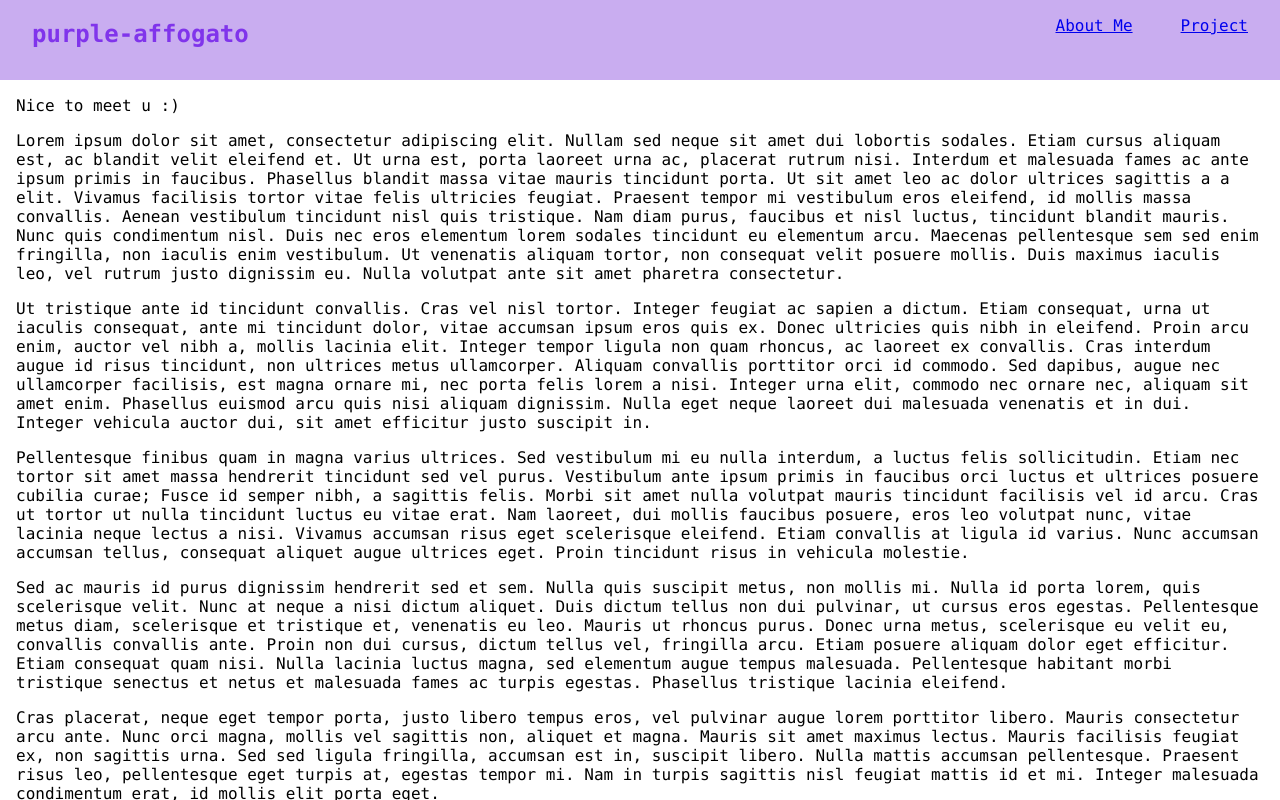
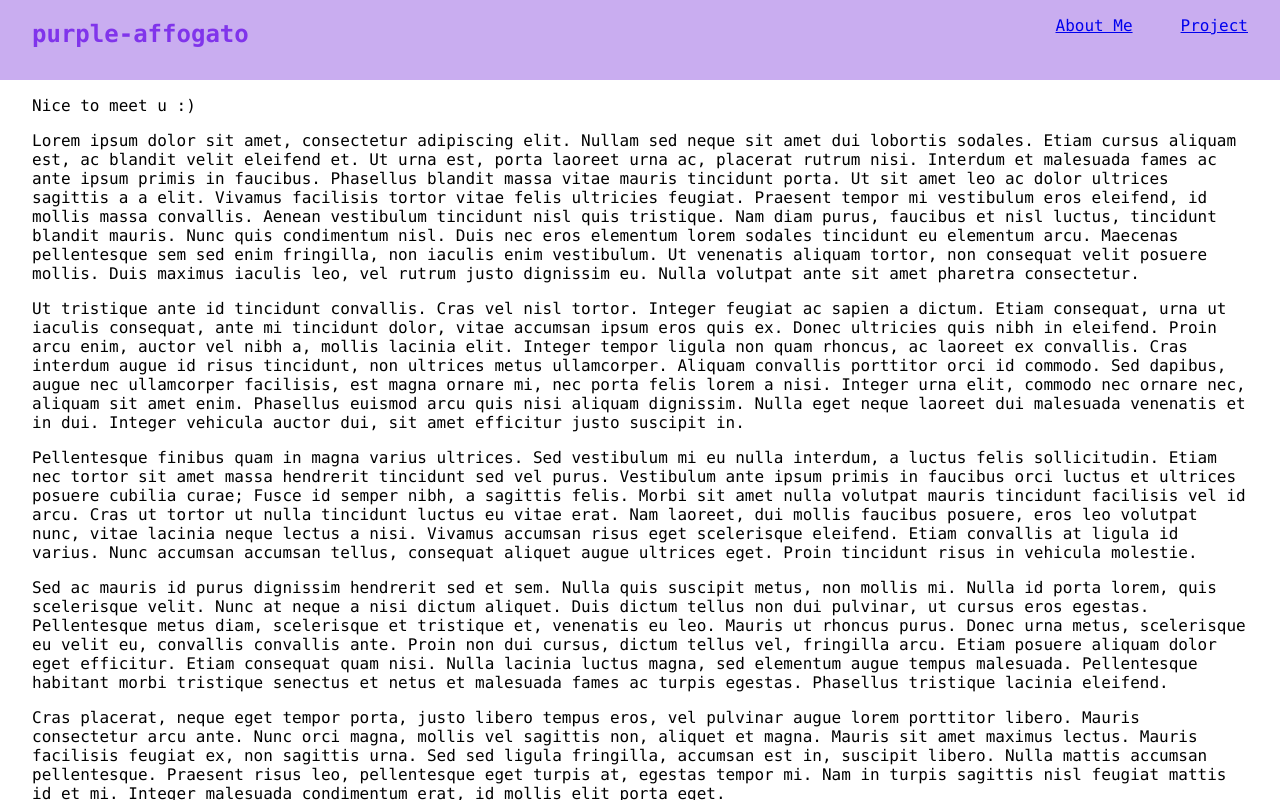
Before and after one commit to purple-affogato/purple-affogato.github.io, a React (Create React App) app: page / in a window 1280 px wide. Built offline with nearby package versions, Linux system fonts and the light colour scheme.

Commit message:
slightly changed styles

```diff
--- a/src/App.js
+++ b/src/App.js
@@ -17,7 +17,7 @@ function App() {
             </Route>
         </Routes>
     </div>
-);
+    );
 }
 
 
--- a/src/styles.css
+++ b/src/styles.css
@@ -9,8 +9,9 @@
 }
 
 p {
-  margin-inline: 1rem;
+  margin-inline: 2rem;
   font-family: Consolas;
+  font-size: medium;
 }
 
 .HeaderItem {
```
